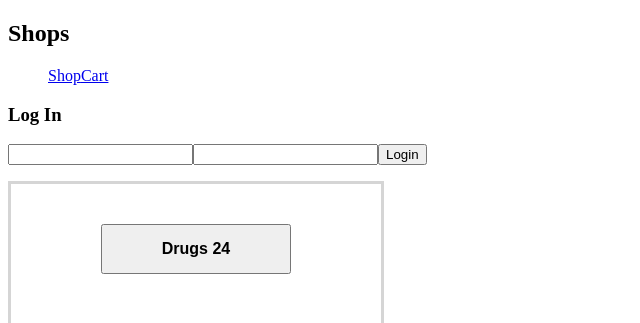
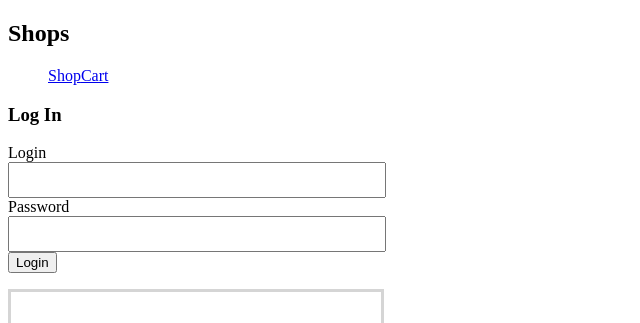
Before and after one commit to DimaPidko/drugsdelivery.github.io, a React (Vite) app: page / in a window 1280 px wide. Shown: the top 323 px of the page, without its empty margins (0-640 px from the left). Built offline with nearby package versions, Linux system fonts and the light colour scheme.

Commit message:
styles +++

```diff
--- a/src/components/ui/shop/navigation/logInForm/LogInForm.jsx
+++ b/src/components/ui/shop/navigation/logInForm/LogInForm.jsx
@@ -1,4 +1,6 @@
 /* eslint-disable react/prop-types */
+import styles from './LogInForm.module.sass';
+
 const LogInForm = (props) => {
     return (
         <>
@@ -29,16 +31,24 @@ const LogInForm = (props) => {
             ) : (
                 <div>
                     <h3>Log In</h3>
-                    <form onSubmit={props.onLogIn}>
+                    <form
+                        onSubmit={props.onLogIn}
+                        className={styles.formIn}>
+                        <label htmlFor="login">Login</label>
                         <input
                             type="text"
                             value={props.login}
                             onChange={(e) => props.setLogin(e.target.value)}
+                            className={styles.formIn__inpt}
+                            id="login"
                         />
+                        <label htmlFor="password">Password</label>
                         <input
                             type="password"
                             value={props.password}
                             onChange={(e) => props.setPassword(e.target.value)}
+                            className={styles.formIn__inpt}
+                            id="password"
                         />
                         <button>Login</button>
                     </form>
--- /dev/null
+++ b/src/components/ui/shop/navigation/logInForm/LogInForm.module.sass
@@ -0,0 +1,7 @@
+.formIn
+    &__inpt
+        display: block
+        width: 370px
+        height: 30px
+        font-size: 20px
+        font-weight: bold
```
